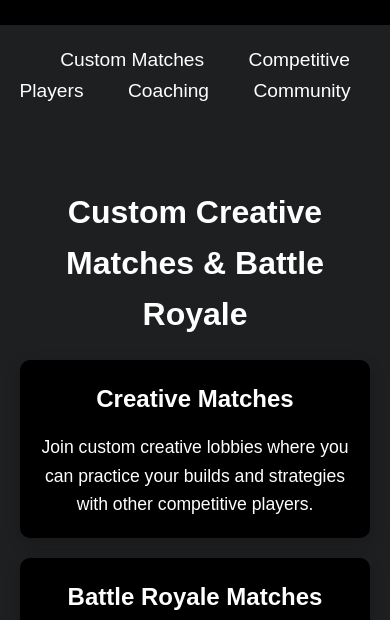
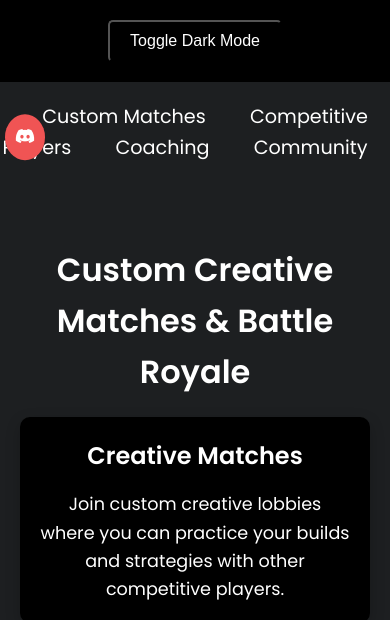
Before and after one commit to Trancsendfn/trancsendfn.github.io, a plain HTML site: page index.html in a window 390 px wide. Shown: the part 285-905 px from the top of the page. Drawn offline with Linux system fonts and the light colour scheme.

Commit message:
Update index.html

```diff
--- a/index.html
+++ b/index.html
@@ -4,6 +4,10 @@
     <meta charset="UTF-8">
     <meta name="viewport" content="width=device-width, initial-scale=1.0">
     <title>Team Transcend</title>
+
+    <!-- Google Fonts (Poppins) -->
+    <link href="https://fonts.googleapis.com/css2?family=Poppins:wght@300;400;600&display=swap" rel="stylesheet">
+
     <style>
         * {
             margin: 0;
@@ -11,13 +15,14 @@
             box-sizing: border-box;
         }
         body {
-            font-family: Arial, sans-serif;
+            font-family: 'Poppins', sans-serif;
             background-color: #1d1f21;
             color: #fff; /* Make all text white */
             line-height: 1.6;
+            transition: background-color 0.3s, color 0.3s; /* Smooth transition for dark mode */
         }
         header {
-            background-color: #000000; /* Changed header background to black */
+            background-color: #000000; /* Header background black */
             padding: 20px;
             text-align: center;
         }
@@ -30,7 +35,7 @@
             text-align: center;
         }
         nav a {
-            color: #fff; /* Make nav links white */
+            color: #fff; /* Nav links white */
             padding: 10px 20px;
             text-decoration: none;
             font-size: 1.2em;
@@ -51,7 +56,7 @@
             text-align: center;
             font-size: 2em;
             margin-bottom: 20px;
-            color: #fff; /* Changed to white */
+            color: #fff;
         }
         .grid {
             display: grid;
@@ -59,7 +64,7 @@
             gap: 20px;
         }
         .card {
-            background-color: #000000; /* Keep cards black */
+            background-color: #000000;
             padding: 20px;
             border-radius: 10px;
             box-shadow: 0 5px 15px rgba(0, 0, 0, 0.2);
@@ -67,33 +72,33 @@
         }
         .card h3 {
             font-size: 1.5em;
-            color: #fff; /* Make card titles white */
+            color: #fff;
             margin-bottom: 15px;
         }
         .card p {
             font-size: 1.1em;
-            color: #fff; /* Make card text white */
+            color: #fff;
         }
         footer {
             text-align: center;
-            background-color: #000000; /* Changed footer background to black */
+            background-color: #000000;
             padding: 20px;
             position: relative;
             bottom: 0;
             width: 100%;
         }
         footer p {
-            color: #fff; /* Make footer text white */
+            color: #fff;
         }
         footer a {
-            color: #f05454; /* Make Discord link red */
+            color: #f05454; /* Discord link red */
             text-decoration: none;
         }
         footer a:hover {
             text-decoration: underline;
         }
         .btn {
-            background-color: #000000; /* Changed button background to black */
+            background-color: #000000;
             color: #fff;
             padding: 10px 20px;
             text-decoration: none;
@@ -103,7 +108,50 @@
             margin-top: 15px;
         }
         .btn:hover {
-            background-color: #222831; /* Changed hover color */
+            background-color: #222831;
+        }
+
+        /* Floating Social Media Icons */
+        .social-icons {
+            position: fixed;
+            top: 50%;
+            left: 0;
+            transform: translateY(-50%);
+            z-index: 1000;
+        }
+        .social-icons a {
+            display: block;
+            background-color: #f05454;
+            color: #fff;
+            padding: 10px;
+            margin: 5px;
+            border-radius: 50%;
+            transition: background-color 0.3s;
+        }
+        .social-icons a:hover {
+            background-color: #222831;
+        }
+
+        /* Dark Mode Styles */
+        .dark-mode {
+            background-color: #000;
+            color: #fff;
+        }
+
+        .dark-mode header {
+            background-color: #222831;
+        }
+
+        .dark-mode .card {
+            background-color: #333;
+        }
+
+        .dark-mode nav a {
+            color: #ddd;
+        }
+
+        .dark-mode footer {
+            background-color: #222831;
         }
     </style>
 </head>
@@ -111,6 +159,7 @@
 
     <header>
         <img src="https://raw.githubusercontent.com/Trancsendfn/Team-Transcend/refs/heads/main/5FD0C504-198C-4F84-A69D-D367F8443069.png" alt="TRS Banner" style="width: 100%; height: auto;">
+        <button onclick="toggleDarkMode()" class="btn">Toggle Dark Mode</button> <!-- Dark mode toggle button -->
     </header>
 
     <nav>
@@ -180,10 +229,25 @@
 
     </div>
 
+    <!-- Floating Social Media Icons -->
+    <div class="social-icons">
+        <a href="https://discord.gg/ynpFKCnqUf" target="_blank"><i class="fab fa-discord"></i></a>
+    </div>
+
     <footer>
         <p>Team Transcend © 2024 | Level up your Fortnite experience</p>
         <p>Join us on Discord: <a href="https://discord.gg/ynpFKCnqUf" target="_blank">https://discord.gg/ynpFKCnqUf</a></p>
     </footer>
 
+    <script>
+        // Dark Mode Toggle Function
+        function toggleDarkMode() {
+            document.body.classList.toggle('dark-mode');
+        }
+    </script>
+
+    <!-- FontAwesome for social icons -->
+    <script src="https://kit.fontawesome.com/a076d05399.js" crossorigin="anonymous"></script>
+
 </body>
 </html>
```
